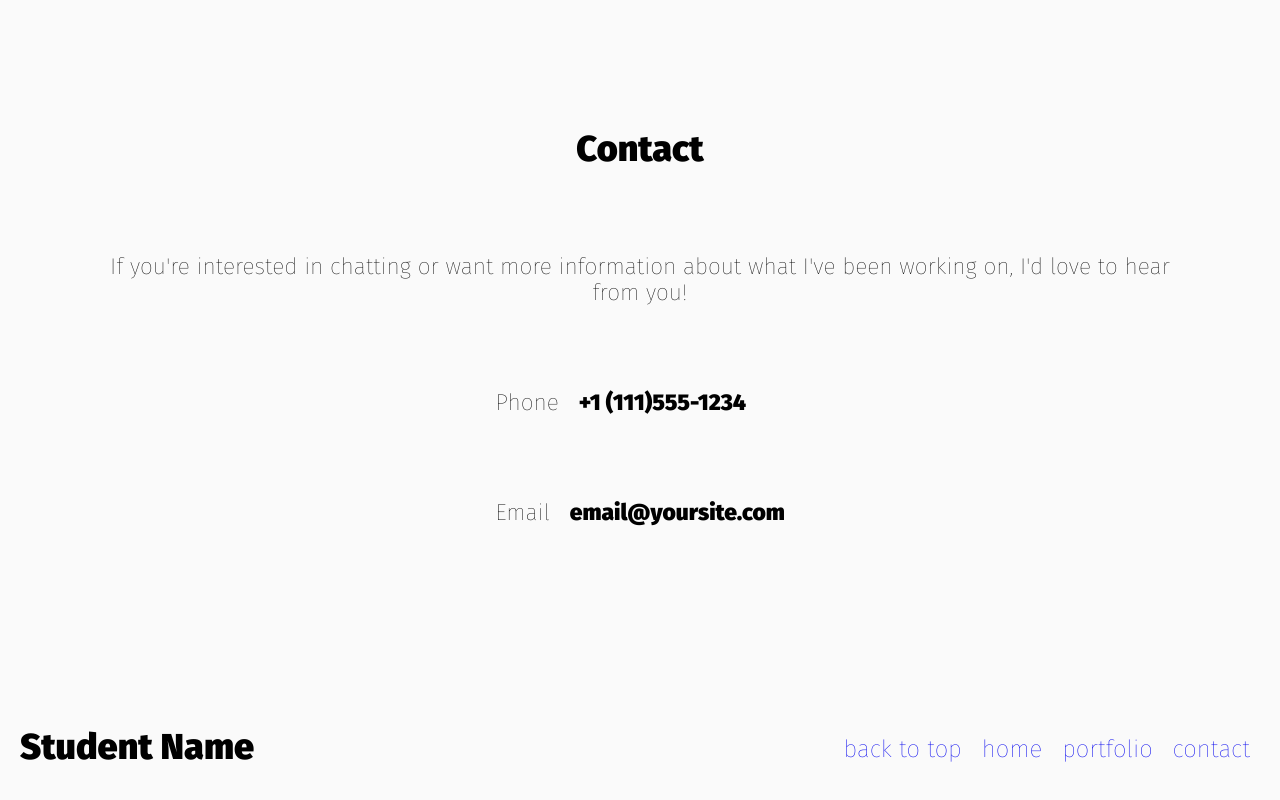
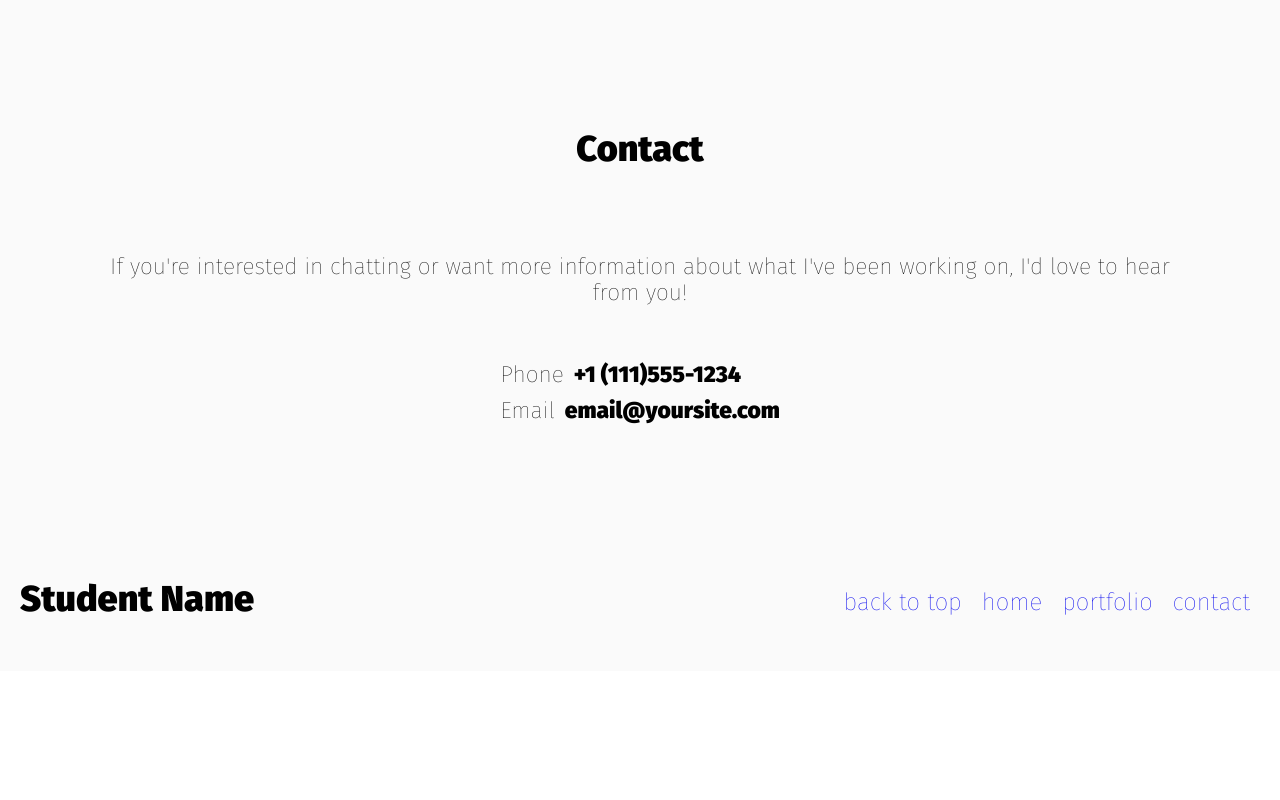
Before and after one commit to aschul6/Schultz-Techdegree-responsive-layout, a plain HTML site: page index.html in a window 1280 px wide. Shown: the part 1639-2439 px from the top of the page. After the commit the page ends 2310 px from the top, so only its background shows below. Drawn offline with Linux system fonts and the light colour scheme.

Commit message:
Update css file
Updating .digits

```diff
--- a/css/styles.css
+++ b/css/styles.css
@@ -158,6 +158,11 @@ nav h1 {
   flex-direction: column;
 }
 
+.digits p {
+  margin: 5px;
+  padding: 0;
+}
+
 .top,
 .bottom {
   display: flex;
```
